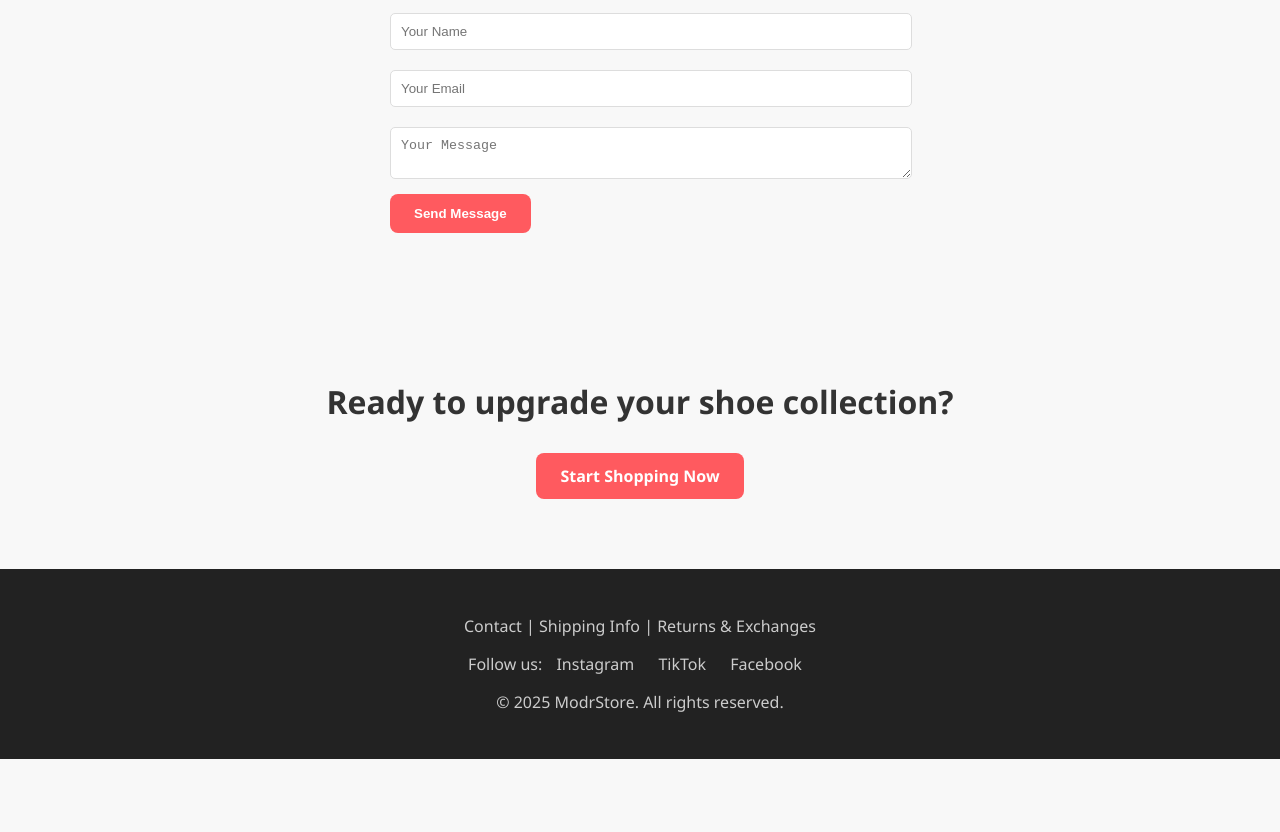
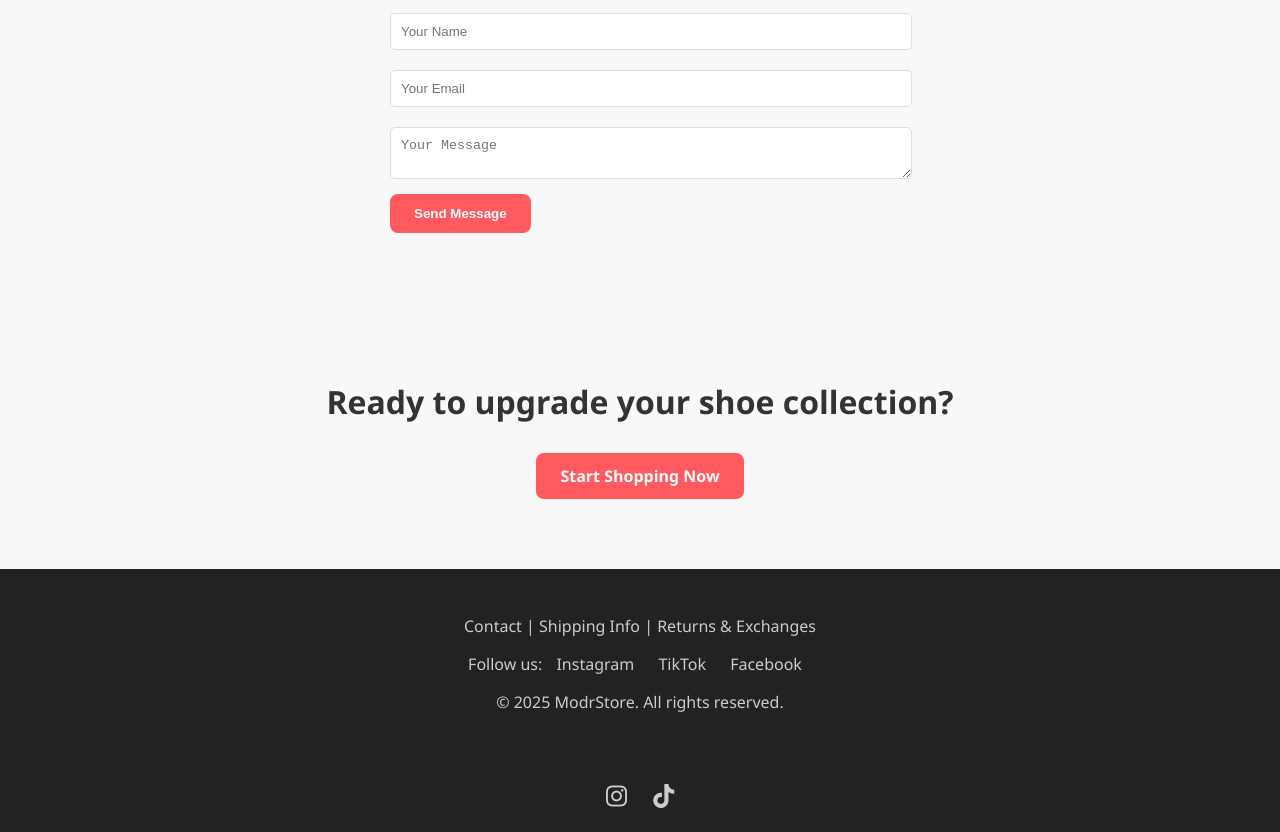
Before and after one commit to Ismail-vasline/ModrStore, a plain HTML site: page index.html in a window 1280 px wide. Shown: the part 1462-2294 px from the top of the page. Before the commit the page ends 2221 px from the top, so only its background shows below. Drawn offline with Linux system fonts and the light colour scheme.

Commit message:
Update index.html

```diff
--- a/index.html
+++ b/index.html
@@ -165,6 +165,7 @@
       background: #e04e52;
     }
   </style>
+    <link rel="stylesheet" href="https://cdnjs.cloudflare.com/ajax/libs/font-awesome/6.5.0/css/all.min.css">
 </head>
 <body>
 <header>
@@ -323,5 +324,13 @@ function selectShoe(shoeName) {
   messageBox.focus();
 }
 </script>
+    <footer style="text-align: center; padding: 20px;">
+  <a href="https://www.instagram.com/meftahi_ismail_" target="_blank" style="margin: 10px; font-size: 24px;">
+    <i class="fab fa-instagram"></i>
+  </a>
+  <a href="https://www.tiktok.com/@_meftahi_ismail" target="_blank" style="margin: 10px; font-size: 24px;">
+    <i class="fab fa-tiktok"></i>
+  </a>
+</footer>
 </body>
 </html>
```
